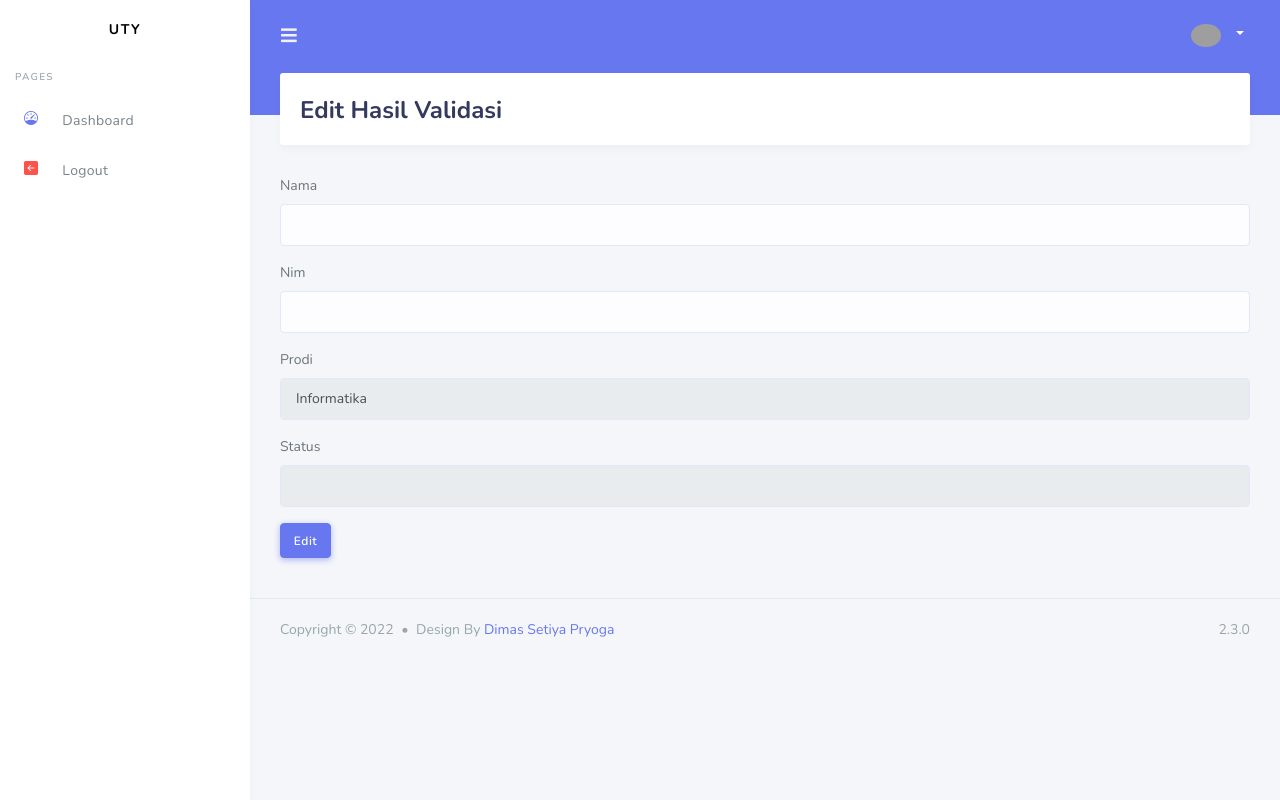
After one commit to dimas1221/ProgamTA, a CodeIgniter 4 app: template app/Views/validasi/edit.php in a window 1280 px wide. The commit adds this page. Run offline with PHP 8.4 and a stand-in for CodeIgniter, Linux system fonts and the light colour scheme; the template is opened without the code that fills it, so the values that code supplies are empty; some libraries are stand-ins or nearby versions; grey boxes are pictures that could not be loaded.

Commit message:
edit validation form and regex

```diff
--- a/app/Config/Routes.php
+++ b/app/Config/Routes.php
@@ -33,8 +33,10 @@ $routes->setAutoRoute(true);
 // route since we don't have to scan directories.
 $routes->get('/', 'User::index');
 $routes->get('/validasi/pdftext', 'Validasi::insert');
-$routes->get('/validasi/pdftext', 'Validasi::pdftext');
+// $routes->get('/validasi/pdftext', 'Validasi::pdftext');
 $routes->get('/validasi/export', 'Validasi::export');
+$routes->get('/validasi/edit/(:segment)', 'Validasi::edit/$1');
+$routes->delete('/validasi/(:num)', 'Validasi::delete/$1');
 $routes->get('/admin', 'Admin::index', ['filter' => 'role::admin']);
 $routes->get('/admin/index', 'Admin::index', ['filter' => 'role::admin']);
 
--- a/app/Views/templates/index.php
+++ b/app/Views/templates/index.php
@@ -63,7 +63,7 @@
             // const imgPrev = document.querySelector('.img-preview');
 
             label.textContent = file.files[0].name;
-
+            document.getElementById('namafile').innerHTML = file.files[0].name;
             const fileFoto = new FileReader();
             fileFoto.readAsDataURL(foto.files[0]);
 
--- /dev/null
+++ b/app/Views/validasi/edit.php
@@ -0,0 +1,33 @@
+<?= $this->extend('templates/index'); ?>
+<?= $this->section('page-content'); ?>
+<!-- Main Content -->
+<div class="main-content">
+    <section class="section">
+        <div class="section-header">
+            <h1>Edit Hasil Validasi</h1>
+        </div>
+        <div class="section-body">
+            <form action="" method="POST" enctype="multipart/form-data">
+                <?= csrf_field(); ?>
+                <div class="mb-3">
+                    <label for="exampleInputName" class="form-label">Nama</label>
+                    <input type="text" name="nama_mahasiswa" class="form-control" id="exampleInputName" aria-describedby="emailHelp">
+                </div>
+                <div class="mb-3">
+                    <label for="exampleInputNim" class="form-label">Nim</label>
+                    <input type="text" name="nim_mahasiswa" class="form-control" id="exampleInputNim" aria-describedby="emailHelp">
+                </div>
+                <div class="mb-3">
+                    <label for="exampleInputProdi" class="form-label">Prodi</label>
+                    <input type="text" name="prodi" class="form-control" id="exampleInputProdi" aria-describedby="emailHelp" value="Informatika" readonly>
+                </div>
+                <div class="mb-3">
+                    <label for="exampleInputStatus" class="form-label">Status</label>
+                    <input type="text" name="hasil_validasi" class="form-control" id="exampleInputStatus" aria-describedby="emailHelp" readonly>
+                </div>
+                <button type="submit" class="btn btn-primary">Edit</button>
+            </form>
+        </div>
+    </section>
+</div>
+<?= $this->endSection(); ?>
```
Also changed, not shown: app/Controllers/Validasi.php (+33 -4 lines), app/Views/validasi/index.php (+9 -2 lines), app/Views/validasi/pdftext.php (+25 -4 lines).
